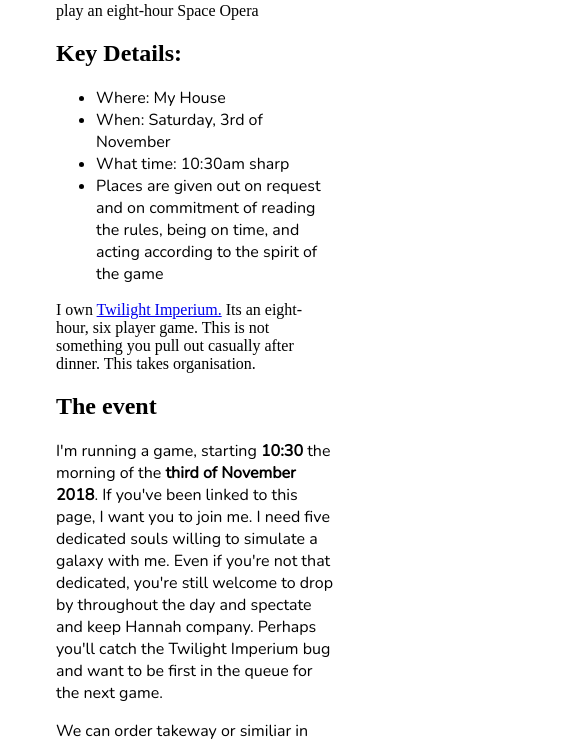
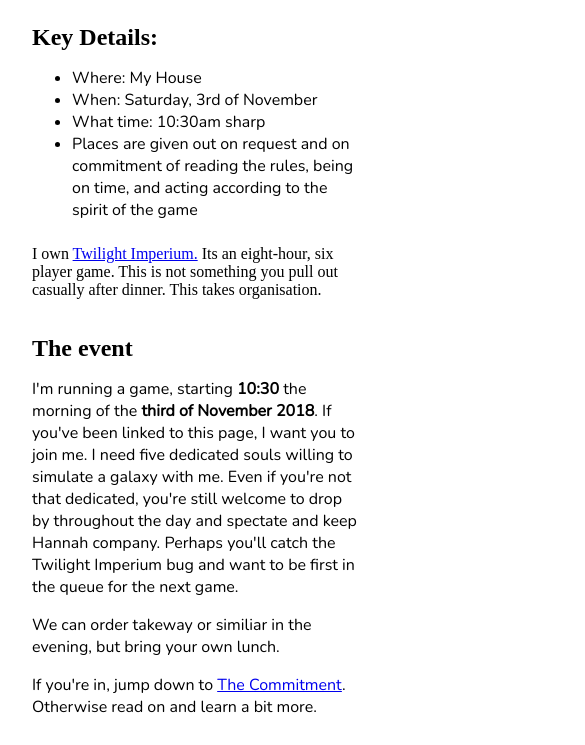
Before and after one commit to DominicBisset/ti4, a plain HTML site: page index.html in a window 390 px wide. Shown: the part 226-971 px from the top of the page, 585 px wide, since content can reach past the window. Drawn offline with nearby package versions, Linux system fonts and the light colour scheme; a web font is replaced by a local one.

Commit message:
Spacing changes for mobile

```diff
--- a/index.html
+++ b/index.html
@@ -7,7 +7,7 @@
         <link href="https://fonts.googleapis.com/css?family=Nunito|Spectral+SC" rel="stylesheet">
         <style>
             body{
-                padding: 3em;
+                padding: 1.5em;
             }
             input[type=submit]{
                 float:right;
@@ -29,6 +29,9 @@
                 flex: auto;
             }
             @media screen and (min-width: 76em){
+                body{
+                    padding: 3em;
+                }
                 main, header, footer{
                     width: 70em;
                 }
@@ -50,6 +53,8 @@
             }
             h1,h2,h3,h4,h5,h6, header p, #section_abstract p{
                 font-family: 'Spectral SC', serif;
+                margin-top: 1.5em;
+                margin-bottom: 0.5em;
             }
             p,li,span{
                 font-family: 'Nunito', sans-serif;
```
